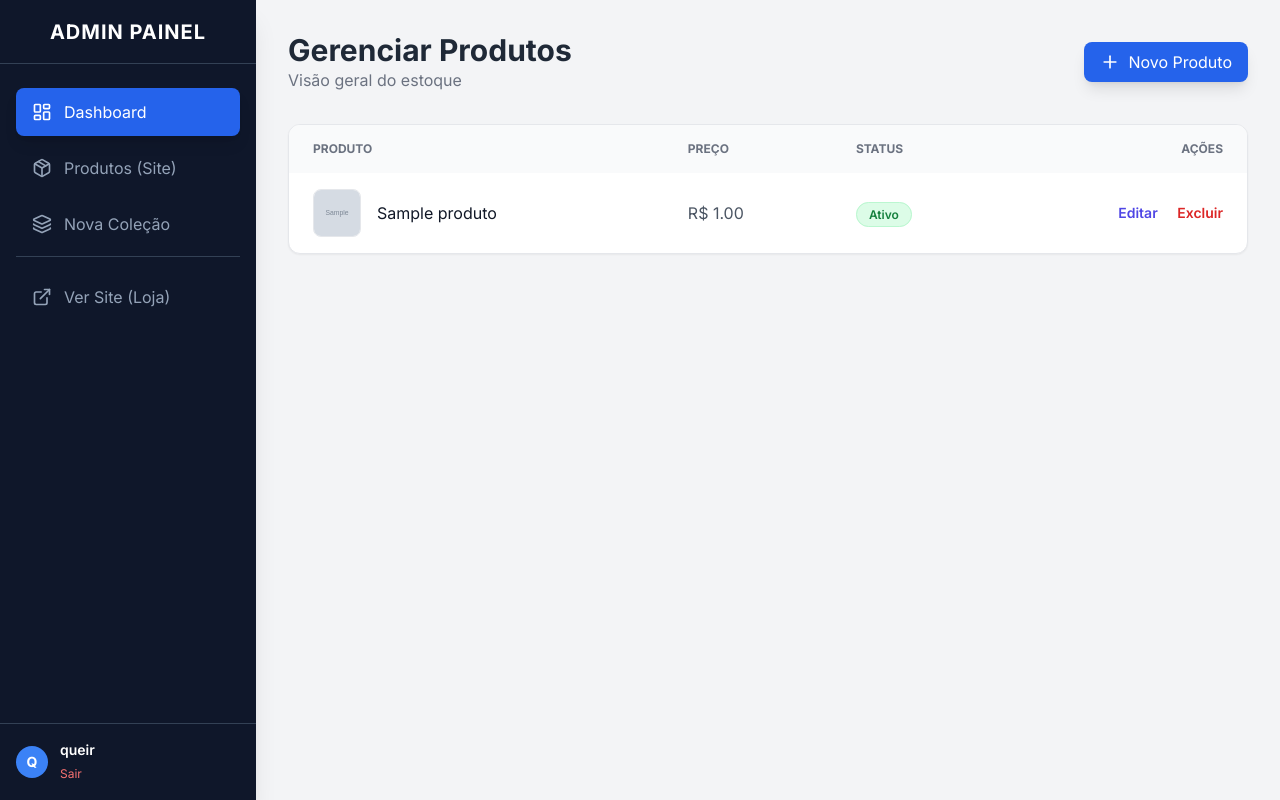
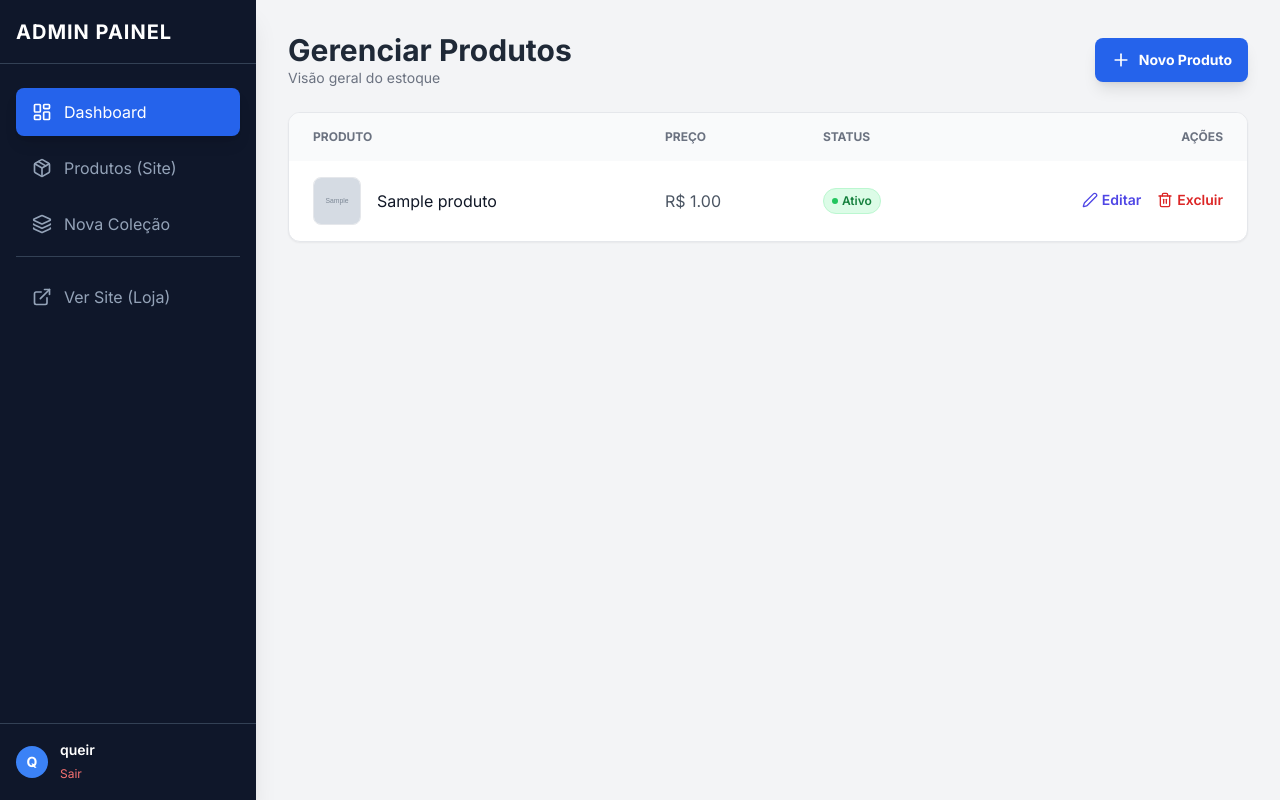
Before and after one commit to queirozarthur/freelance, a Django app: page /dashboard/ in a window 1280 px wide. Run offline with Django 5.2, Linux system fonts and the light colour scheme; a user stored in the database is signed in; tables that the repository leaves empty hold one stand-in row (values such as "Sample post"); grey boxes marked "Sample" are stand-in pictures; one stand-in notice (Sample message) is shown; some libraries are stand-ins or nearby versions.

Commit message:
msg de confirmação admin

```diff
--- a/loja/templates/loja/admin_base.html
+++ b/loja/templates/loja/admin_base.html
@@ -4,24 +4,34 @@
     <meta charset="UTF-8">
     <meta name="viewport" content="width=device-width, initial-scale=1.0">
     <title>{% block title %}Admin | Minha Loja{% endblock %}</title>
+
     <script src="https://cdn.tailwindcss.com"></script>
     <script src="https://unpkg.com/lucide@latest"></script>
+
+    <script src="https://cdn.jsdelivr.net/npm/sweetalert2@11"></script>
+
     <link href="https://fonts.googleapis.com/css2?family=Inter:wght@300;400;600;700&display=swap" rel="stylesheet">
 
     <style>
         body { font-family: 'Inter', sans-serif; }
     </style>
 </head>
-<body class="bg-gray-100 text-gray-800">
+<body class="bg-gray-100 text-gray-800 antialiased">
+
+    <div id="mobile-overlay" onclick="toggleSidebar()" class="fixed inset-0 bg-black/50 z-40 hidden md:hidden transition-opacity"></div>
 
     <div class="flex h-screen overflow-hidden">
 
-        <aside class="w-64 bg-slate-900 text-white flex flex-col shadow-xl">
-            <div class="h-16 flex items-center justify-center border-b border-slate-700">
-                <h1 class="text-xl font-bold tracking-wider">ADMIN PAINEL</h1>
+        <aside id="sidebar" class="fixed inset-y-0 left-0 z-50 w-64 bg-slate-900 text-white transform -translate-x-full transition-transform duration-300 ease-in-out md:relative md:translate-x-0 flex flex-col shadow-xl">
+
+            <div class="h-16 flex items-center justify-between px-4 border-b border-slate-700">
+                <h1 class="text-xl font-bold tracking-wider mx-auto md:mx-0">ADMIN PAINEL</h1>
+                <button onclick="toggleSidebar()" class="md:hidden text-slate-400 hover:text-white">
+                    <i data-lucide="x" class="w-6 h-6"></i>
+                </button>
             </div>
 
-                <nav class="flex-1 px-4 py-6 space-y-2">
+            <nav class="flex-1 px-4 py-6 space-y-2 overflow-y-auto">
 
                 <a href="{% url 'dashboard' %}"
                 class="flex items-center gap-3 px-4 py-3 rounded-lg transition
@@ -52,9 +62,9 @@
                 {% else %}
                     text-slate-400 hover:bg-slate-800 hover:text-white
                 {% endif %}">
-                    <i data-lucide="layers" class="w-5 h-5"></i> Nova Coleção
+                    <i data-lucide="layers" class="w-5 h-5"></i>
+                    Nova Coleção
                 </a>
-
 
                 <div class="border-t border-slate-700 my-4 pt-4">
                     <a href="{% url 'home' %}" target="_blank" class="flex items-center gap-3 px-4 py-3 text-slate-400 hover:text-white transition">
@@ -66,7 +76,7 @@
 
             <div class="p-4 border-t border-slate-700 bg-slate-900">
                 <div class="flex items-center gap-3">
-                    <div class="w-8 h-8 rounded-full bg-blue-500 flex items-center justify-center font-bold text-sm">
+                    <div class="w-8 h-8 rounded-full bg-blue-500 flex items-center justify-center font-bold text-sm text-white">
                         {{ user.username|first|upper }}
                     </div>
                     <div>
@@ -77,48 +87,56 @@
             </div>
         </aside>
 
-        <main class="flex-1 overflow-y-auto p-8">
+        <main class="flex-1 flex flex-col h-full overflow-hidden">
+
+            <header class="h-16 bg-white border-b border-gray-200 flex items-center px-4 md:hidden justify-between shrink-0">
+                <button onclick="toggleSidebar()" class="text-gray-600 hover:text-gray-900 focus:outline-none">
+                    <i data-lucide="menu" class="w-6 h-6"></i>
+                </button>
+                <span class="font-bold text-gray-800">Admin</span>
+                <div class="w-6"></div> </header>
+
+            <div class="flex-1 overflow-y-auto p-4 md:p-8">
                 {% block content %}
                 {% endblock %}
+            </div>
+
         </main>
-
     </div>
 
     <script>
+        // Inicia ícones
         lucide.createIcons();
+
+        // Função do Menu Mobile
+        function toggleSidebar() {
+            const sidebar = document.getElementById('sidebar');
+            const overlay = document.getElementById('mobile-overlay');
+            sidebar.classList.toggle('-translate-x-full');
+            overlay.classList.toggle('hidden');
+        }
+
+        // Configuração das Mensagens (SweetAlert2)
+        {% if messages %}
+            const Toast = Swal.mixin({
+                toast: true,
+                position: 'top-end',
+                showConfirmButton: false,
+                timer: 3000,
+                timerProgressBar: true,
+                didOpen: (toast) => {
+                    toast.addEventListener('mouseenter', Swal.stopTimer)
+                    toast.addEventListener('mouseleave', Swal.resumeTimer)
+                }
+            });
+
+            {% for message in messages %}
+                Toast.fire({
+                    icon: '{{ message.tags }}', // success, error, warning
+                    title: '{{ message }}'
+                });
+            {% endfor %}
+        {% endif %}
     </script>
-
-    {% if messages %}
-    <div id="toast-container" class="fixed top-5 right-5 z-50 flex flex-col gap-2">
-        {% for message in messages %}
-            <div class="toast-message flex items-center w-full max-w-xs p-4 text-gray-500 bg-white rounded-lg shadow dark:text-gray-400 dark:bg-gray-800 border-l-4
-            {% if message.tags == 'success' %} border-green-500 {% elif message.tags == 'error' %} border-red-500 {% endif %}" role="alert">
-
-                {% if message.tags == 'success' %}
-                <div class="inline-flex items-center justify-center flex-shrink-0 w-8 h-8 text-green-500 bg-green-100 rounded-lg dark:bg-green-800 dark:text-green-200">
-                    <i data-lucide="check" class="w-5 h-5"></i>
-                </div>
-                {% endif %}
-
-                <div class="ml-3 text-sm font-normal">{{ message }}</div>
-
-                <button type="button" class="ml-auto -mx-1.5 -my-1.5 bg-white text-gray-400 hover:text-gray-900 rounded-lg focus:ring-2 focus:ring-gray-300 p-1.5 hover:bg-gray-100 inline-flex h-8 w-8 dark:text-gray-500 dark:hover:text-white dark:bg-gray-800 dark:hover:bg-gray-700" onclick="this.parentElement.remove()">
-                    <i data-lucide="x" class="w-4 h-4"></i>
-                </button>
-            </div>
-        {% endfor %}
-    </div>
-
-    <script>
-        setTimeout(function() {
-            const toasts = document.querySelectorAll('.toast-message');
-            toasts.forEach(toast => {
-                toast.style.transition = "opacity 0.5s ease";
-                toast.style.opacity = "0";
-                setTimeout(() => toast.remove(), 500); // Remove do HTML depois de sumir
-            });
-        }, 4000); // 4000ms = 4 segundos
-    </script>
-{% endif %}
 </body>
 </html>
--- a/loja/templates/loja/dashboard.html
+++ b/loja/templates/loja/dashboard.html
@@ -1,21 +1,25 @@
-{% extends 'loja/admin_base.html' %} {% block title %}Produtos | Admin{% endblock %}
+{% extends 'loja/admin_base.html' %}
+
+{% block title %}Produtos | Admin{% endblock %}
 
 {% block content %}
 
-    <div class="flex justify-between items-center mb-8">
+    <div class="flex flex-col md:flex-row md:justify-between md:items-center mb-6 gap-4">
         <div>
-            <h2 class="text-3xl font-bold text-gray-800">Gerenciar Produtos</h2>
-            <p class="text-gray-500">Visão geral do estoque</p>
+            <h2 class="text-2xl md:text-3xl font-bold text-gray-800">Gerenciar Produtos</h2>
+            <p class="text-gray-500 text-sm">Visão geral do estoque</p>
         </div>
 
-        <a href="{% url 'produto_criar' %}" class="bg-blue-600 hover:bg-blue-700 text-white px-4 py-2 rounded-lg flex items-center gap-2 shadow-lg transition">
+        <a href="{% url 'produto_criar' %}" class="bg-blue-600 hover:bg-blue-700 text-white px-4 py-3 rounded-lg flex items-center justify-center gap-2 shadow-lg transition w-full md:w-auto text-sm font-bold">
             <i data-lucide="plus" class="w-5 h-5"></i>
             Novo Produto
         </a>
     </div>
 
     <div class="bg-white rounded-xl shadow-sm border border-gray-200 overflow-hidden">
-        <table class="w-full text-left border-collapse">
+
+        <div class="overflow-x-auto">
+            <table class="w-full text-left border-collapse min-w-[600px]">
                 <thead class="bg-gray-50 text-gray-500 uppercase text-xs font-semibold">
                     <tr>
                         <th class="px-6 py-4">Produto</th>
@@ -28,42 +32,84 @@
                     {% for produto in produtos %}
                     <tr class="hover:bg-gray-50 transition">
                         <td class="px-6 py-4 flex items-center gap-4">
+                            <div class="flex-shrink-0">
                                 {% if produto.foto_principal %}
-                            <img src="{{ produto.foto_principal.url }}" class="w-12 h-12 rounded-lg object-cover border border-gray-200">
+                                    <img src="{{ produto.foto_principal.url }}" class="w-10 h-10 md:w-12 md:h-12 rounded-lg object-cover border border-gray-200">
                                 {% else %}
-                            <div class="w-12 h-12 rounded-lg bg-gray-200 flex items-center justify-center text-gray-400">?</div>
+                                    <div class="w-10 h-10 md:w-12 md:h-12 rounded-lg bg-gray-200 flex items-center justify-center text-gray-400">?</div>
                                 {% endif %}
-                        <span class="font-medium text-gray-900">{{ produto.nome }}</span>
+                            </div>
+                            <div class="min-w-0">
+                                <p class="font-medium text-gray-900 truncate max-w-[150px] md:max-w-none">{{ produto.nome }}</p>
+                            </div>
                         </td>
-                    <td class="px-6 py-4 text-gray-600">
+
+                        <td class="px-6 py-4 text-gray-600 whitespace-nowrap">
                             R$ {{ produto.preco }}
                         </td>
-                    <td class="px-6 py-4">
-                        <span class="px-3 py-1 rounded-full text-xs font-semibold bg-green-100 text-green-700 border border-green-200">
-                            Ativo
+
+                        <td class="px-6 py-4 whitespace-nowrap">
+                            {% if produto.ativo %}
+                                <span class="px-2 py-1 rounded-full text-xs font-semibold bg-green-100 text-green-700 border border-green-200 flex items-center gap-1 w-fit">
+                                    <span class="w-1.5 h-1.5 rounded-full bg-green-500"></span> Ativo
                                 </span>
+                            {% else %}
+                                <span class="px-2 py-1 rounded-full text-xs font-semibold bg-red-100 text-red-700 border border-red-200 flex items-center gap-1 w-fit">
+                                    <span class="w-1.5 h-1.5 rounded-full bg-red-500"></span> Inativo
+                                </span>
+                            {% endif %}
                         </td>
+
                         <td class="px-6 py-4 whitespace-nowrap text-right text-sm font-medium">
-                        <a href="{% url 'produto_editar' produto.id %}" class="text-indigo-600 hover:text-indigo-900 mr-4 font-semibold cursor-pointer">
-                            Editar
+                            <a href="{% url 'produto_editar' produto.id %}" class="text-indigo-600 hover:text-indigo-900 mr-3 font-semibold inline-flex items-center gap-1">
+                                <i data-lucide="edit-2" class="w-4 h-4"></i> Editar
                             </a>
 
-                        <a href="{% url 'produto_remover' produto.id %}"
-                        class="text-red-600 hover:text-red-900 font-semibold cursor-pointer"
-                        onclick="return confirm('Tem certeza que deseja excluir o produto {{ produto.nome }}?');">
-                            Excluir
+                            <a href="#"
+                               onclick="confirmarExclusao(event, '{% url 'produto_remover' produto.id %}', '{{ produto.nome }}')"
+                               class="text-red-600 hover:text-red-900 font-semibold inline-flex items-center gap-1">
+                                <i data-lucide="trash-2" class="w-4 h-4"></i> Excluir
                             </a>
                         </td>
                     </tr>
                     {% empty %}
                     <tr>
                         <td colspan="4" class="px-6 py-12 text-center text-gray-500">
-                        Nenhum produto encontrado. Clique em "Novo Produto" para começar.
+                            <div class="flex flex-col items-center justify-center">
+                                <i data-lucide="package-open" class="w-12 h-12 text-gray-300 mb-2"></i>
+                                <p>Nenhum produto encontrado.</p>
+                                <a href="{% url 'produto_criar' %}" class="text-blue-600 hover:underline text-sm mt-1">Clique para cadastrar</a>
+                            </div>
                         </td>
                     </tr>
                     {% endfor %}
                 </tbody>
             </table>
         </div>
+    </div>
+
+    <script>
+        function confirmarExclusao(ev, url, nomeProduto) {
+            ev.preventDefault(); // Impede de abrir o link imediatamente
+
+            Swal.fire({
+                title: 'Tem certeza?',
+                html: `Você vai excluir <strong>${nomeProduto}</strong>.<br>Essa ação não pode ser desfeita!`,
+                icon: 'warning',
+                showCancelButton: true,
+                confirmButtonColor: '#000000', // Preto
+                cancelButtonColor: '#d33',     // Vermelho
+                confirmButtonText: 'Sim, excluir!',
+                cancelButtonText: 'Cancelar',
+                reverseButtons: true
+            }).then((result) => {
+                if (result.isConfirmed) {
+                    window.location.href = url; // Redireciona para apagar
+                }
+            })
+        }
+
+        lucide.createIcons();
+    </script>
 
 {% endblock %}
```
Also changed, not shown: db.sqlite3. Lines whose indentation alone changed are shown as unchanged.
